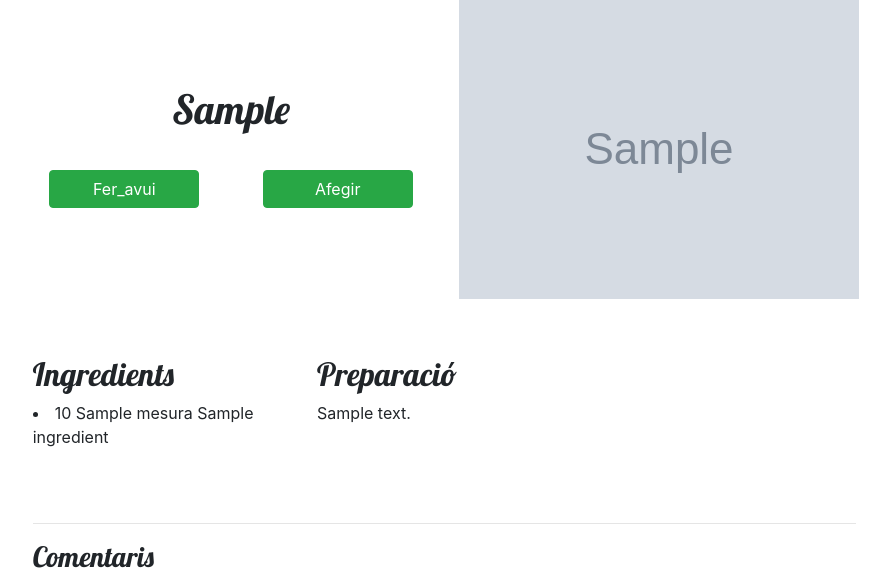
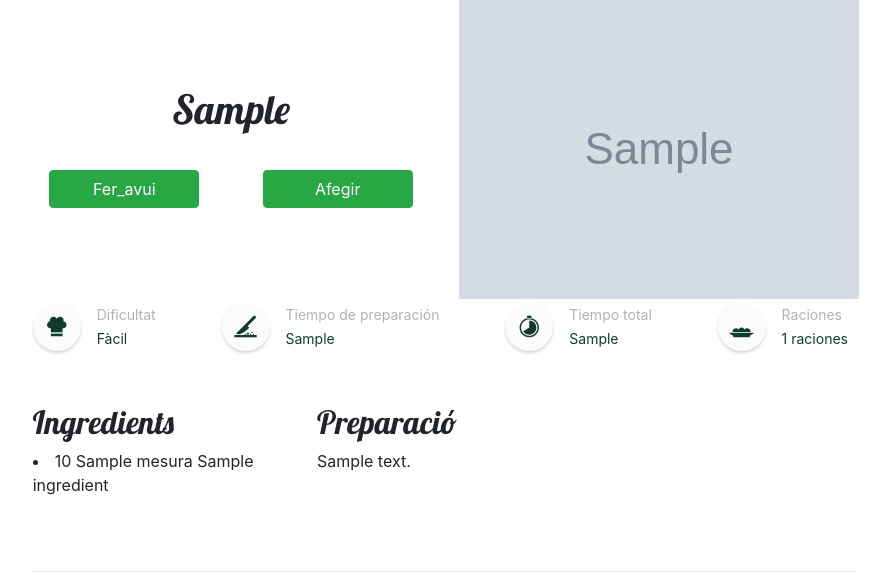
Before and after one commit to carmect/receptes, a Django app: page /recepta/1/ in a window 1280 px wide. Shown: the part 249-837 px from the top of the page, without its empty margins (89-979 px from the left). Run offline with Django 3.2, Linux system fonts and the light colour scheme; a user stored in the database is signed in; tables that the repository leaves empty hold one stand-in row (values such as "Sample post"); grey boxes marked "Sample" are stand-in pictures; some libraries are stand-ins or nearby versions; some web fonts are replaced.

Commit message:
Afegida la seccio de informacio: dificultat, temps i numero de racions

```diff
--- a/receptes/static/css/receptes.css
+++ b/receptes/static/css/receptes.css
@@ -6,6 +6,12 @@
 }
 .icon-reverse:before{font-family: icomoon; content:""}
 .icon-cullera:before{font-family: icomoon; content:""}
+/*.icon-capell:before{font-family: icomoon; content:""}*/
+.icon-capell:before{font-family: icomoon; content:"\e610"}
+.icon-temps:before{font-family: icomoon; content:"\e60d"}
+.icon-preparacio:before{font-family: icomoon; content:"\e60e"}
+.icon-plat:before{font-family: icomoon; content:"\e60f"}
+
 
 .page-header {
     background-color: #ff9400;
@@ -68,3 +74,139 @@ h1, h2, h3, h4 {
 a:hover {
     border-bottom: none;
 }
+
+.icon {
+	display: inline-block;
+	width: 1.5rem;
+	height: 1.5rem;
+	font-family: "icomoon";
+	font-size: 1.5rem;
+	font-style: normal;
+	font-weight: normal;
+	line-height: 1em;
+	text-align: center;
+	text-transform: none;
+	white-space: nowrap;
+	-webkit-font-smoothing: antialiased;
+	-moz-osx-font-smoothing: grayscale;
+	-webkit-font-feature-settings: 'liga';
+	font-feature-settings: 'liga';
+}
+
+core-feature-icons{
+    display:-webkit-box;
+    display:-ms-flexbox;
+    display:flex;
+    -webkit-box-pack:justify;
+    -ms-flex-pack:justify;
+    justify-content:space-between
+}
+
+.core-feature-icons--large{
+    -webkit-box-orient:vertical;
+    -webkit-box-direction:normal;
+    -ms-flex-direction:column;
+    flex-direction:column;
+    font-size:2em;
+}
+
+.core-feature-icons--large .core-feature-icons__item{
+    -webkit-box-orient:horizontal;
+    -webkit-box-direction:normal;
+    -ms-flex-direction:row;
+    flex-direction:row
+}
+
+.core-feature-icons--large .core-feature-icons__item:not(:last-child){
+    margin-bottom:1.5rem
+}
+
+.core-feature-icons--large .core-feature-icons__text{
+    margin-top:0rem;
+    margin-left:1rem;
+    color:#113C2B
+}
+
+.core-feature-icons--large .core-feature-icons__subtitle{
+    font-size:.875rem;
+    line-height:1.5rem;
+    color:#B1B2B3
+}
+
+.core-feature-icons__item{
+    display:-webkit-inline-box;
+    display:-ms-inline-flexbox;
+    display:inline-flex;
+    -webkit-box-orient:vertical;
+    -webkit-box-direction:normal;
+    -ms-flex-direction:column;
+    flex-direction:column;
+    -webkit-box-align:center;
+    -ms-flex-align:center;
+    align-items:center
+}
+
+.core-feature-icons__item[aria-haspopup='true']{
+    cursor:pointer
+}
+
+.core-feature-icons__item[aria-expanded='true'] .core-feature-icons__icon{
+    background-color:#fff;
+    -webkit-box-shadow:0 4px 8px 0 rgba(51,51,51,0.15);
+    box-shadow:0 4px 8px 0 rgba(51,51,51,0.15)
+}
+
+.core-feature-icons__item[aria-expanded='true'] .core-feature-icons__text{
+    font-weight:700
+}
+
+.core-feature-icons__item[aria-expanded='true'] .core-feature-icons__subtitle{
+    font-weight:400
+}
+
+.core-feature-icons__icon{
+    -webkit-box-shadow:0 2px 3px 0 rgba(51,51,51,0.2);
+    box-shadow:0 2px 3px 0 rgba(51,51,51,0.2);
+    background-color:#FBFBFB;
+    border-radius:50%;
+    width:3rem;
+    height:3rem;
+    line-height:3rem;
+    color:#113C2B
+}
+
+.core-feature-icons__icon[aria-haspopup='true']{
+    cursor:pointer
+}
+
+.core-feature-icons__icon[aria-haspopup='true']:hover{
+    background-color:#EFEFEF
+}
+
+.core-feature-icons__icon[aria-expanded='true']{
+    background-color:#fff;
+    -webkit-box-shadow:0 4px 8px 0 rgba(51,51,51,0.15);
+    box-shadow:0 4px 8px 0 rgba(51,51,51,0.15)
+}
+
+.core-feature-icons__text{margin-top:.5rem}
+
+.core-feature-icons__subtitle{display:block}
+
+@media only screen and (min-width: 768px){
+    .core-feature-icons--large{
+        -webkit-box-orient:horizontal;
+        -webkit-box-direction:normal;
+        -ms-flex-direction:row;
+        flex-direction:row
+    }
+
+    .core-feature-icons--large .core-feature-icons__item:not(:last-child){margin-bottom:0rem}
+}
+
+label {
+	font-size: .875rem;
+	line-height: 1.5rem;
+	margin: 0rem .5rem;
+	display: inline-block;
+}
--- a/receptes/templates/receptes/recepta_detall.html
+++ b/receptes/templates/receptes/recepta_detall.html
@@ -30,8 +30,28 @@
                     <div class="col-md-6 py-1">
                         <img alt="{{ recepta.titol }}" src="{{ recepta.foto.url }}">
                     </div>
+                </div>
 
-                </div>
+                {% if recepta.thermomix %}
+                <core-feature-icons class="core-feature-icons--large">
+                    <div id="rc-icon-difficulty" class="core-feature-icons__item">
+                      <span id="rc-icon-difficulty-icon" class="core-feature-icons__icon icon icon-capell" aria-expanded="false" aria-haspopup="true" role="button" tabindex="0"></span>
+                      <label id="rc-icon-difficulty-text" class="core-feature-icons__text"><span class="core-feature-icons__subtitle">Dificultat</span> {{ recepta.get_dificultat_display }} </label>
+                    </div>
+                    <div id="rc-icon-active-time" class="core-feature-icons__item">
+                      <span id="rc-icon-active-time-icon" class="core-feature-icons__icon icon icon-preparacio" aria-expanded="false" aria-haspopup="true" role="button" tabindex="0"></span>
+                      <label id="rc-icon-active-time-text" class="core-feature-icons__text"><span class="core-feature-icons__subtitle">Tiempo de preparación</span> {{recepta.temps_preparacio}} </label>
+                    </div>
+                    <div id="rc-icon-total-time" class="core-feature-icons__item">
+                      <span id="rc-icon-total-time-icon" class="core-feature-icons__icon icon icon-temps" aria-expanded="false" aria-haspopup="true" role="button" tabindex="0"></span>
+                      <label id="rc-icon-total-time-text" class="core-feature-icons__text"><span class="core-feature-icons__subtitle">Tiempo total</span> {{recepta.temps_total}} </label>
+                    </div>
+                    <div id="rc-icon-quantity" class="core-feature-icons__item">
+                      <span id="rc-icon-quantity-icon" class="core-feature-icons__icon icon icon-plat" aria-expanded="false" aria-haspopup="true" role="button" tabindex="0"></span>
+                      <label id="rc-icon-quantity-icon-text" class="core-feature-icons__text"><span class="core-feature-icons__subtitle">Raciones</span> {{recepta.racions}} raciones</label>
+                    </div>
+                </core-feature-icons>
+                {% endif %}
 
                 <div class="row pt-5">
                     <div class="col-md-4 py-1">
```
